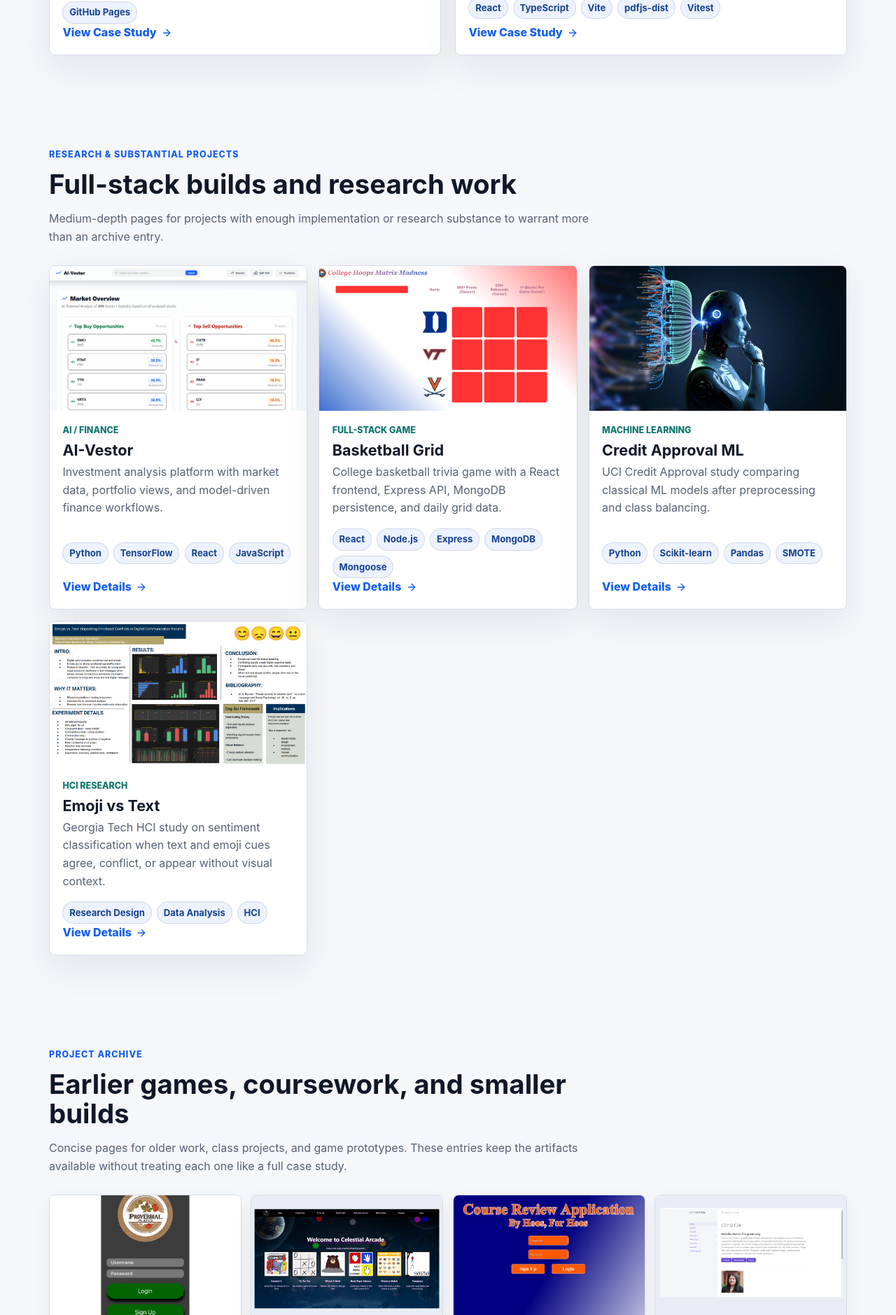
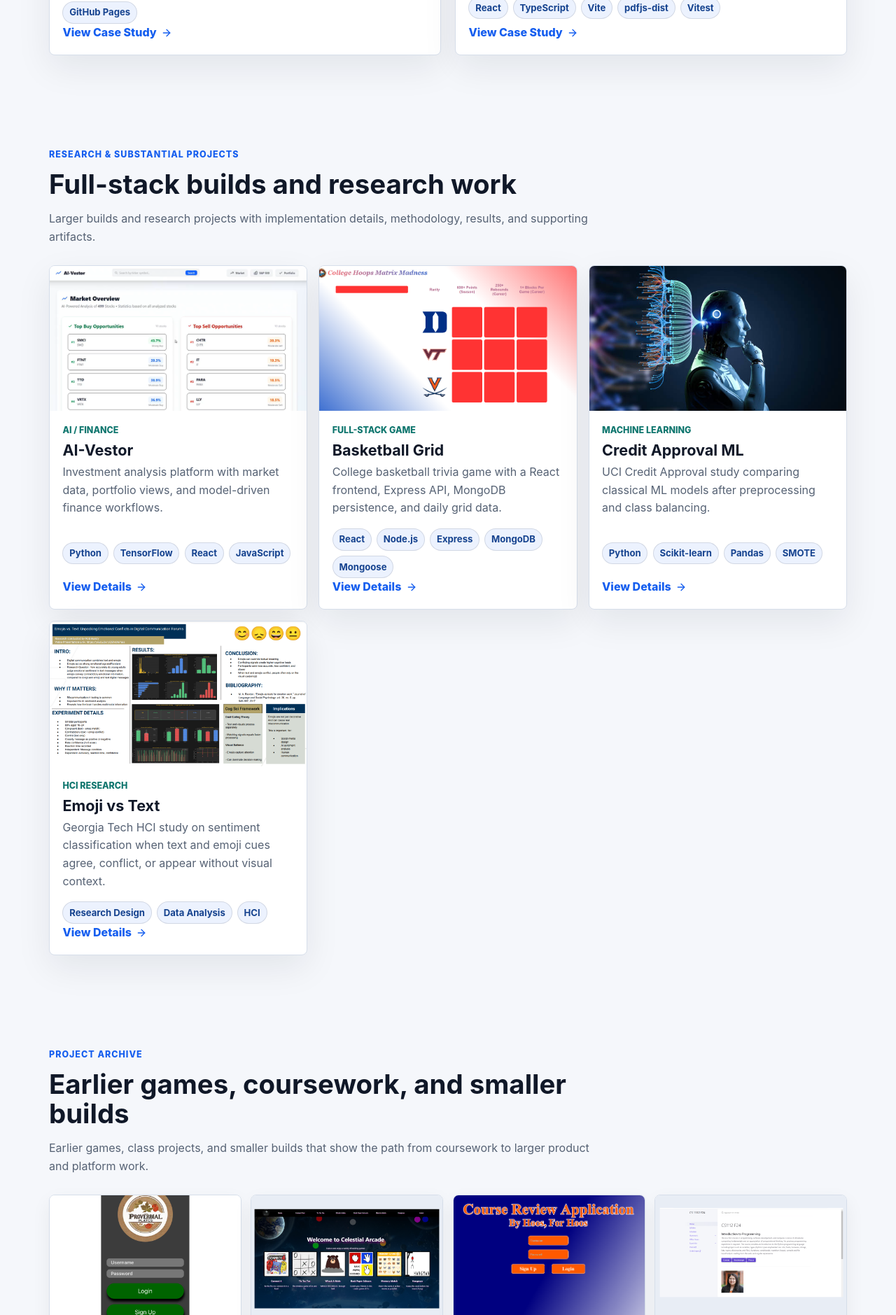
Before and after one commit to RobBundy2002/Website, a React (Vite) app: page /Website/projects in a window 1280 px wide. Shown: the part 1694-3573 px from the top of the page at 70% size. Built offline with nearby package versions, Linux system fonts and the light colour scheme.

Commit message:
fix: remove internal project hierarchy copy

```diff
--- a/src/pages/ProjectsPage.tsx
+++ b/src/pages/ProjectsPage.tsx
@@ -33,7 +33,7 @@ export function ProjectsPage() {
         <SectionHeading
           eyebrow="Research & Substantial Projects"
           title="Full-stack builds and research work"
-          description="Medium-depth pages for projects with enough implementation or research substance to warrant more than an archive entry."
+          description="Larger builds and research projects with implementation details, methodology, results, and supporting artifacts."
         />
         <div className="substantial-grid">
           {substantialProjects.map((project) => (
@@ -46,7 +46,7 @@ export function ProjectsPage() {
         <SectionHeading
           eyebrow="Project Archive"
           title="Earlier games, coursework, and smaller builds"
-          description="Concise pages for older work, class projects, and game prototypes. These entries keep the artifacts available without treating each one like a full case study."
+          description="Earlier games, class projects, and smaller builds that show the path from coursework to larger product and platform work."
         />
         <div className="archive-grid">
           {archiveProjects.map((project) => (
```
